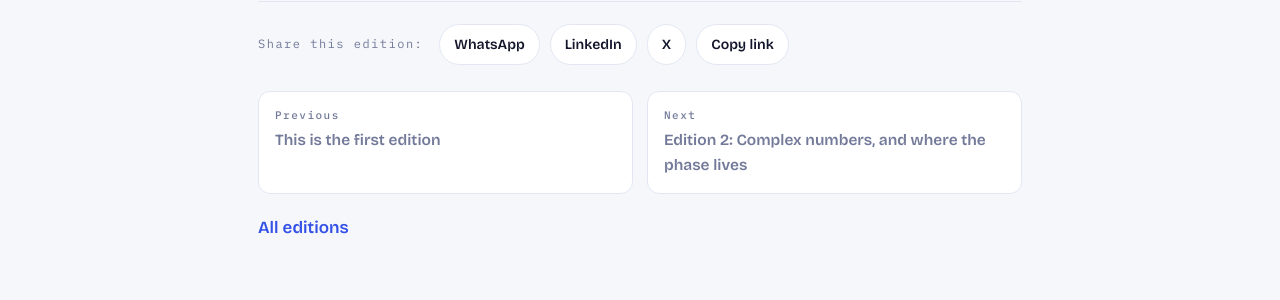
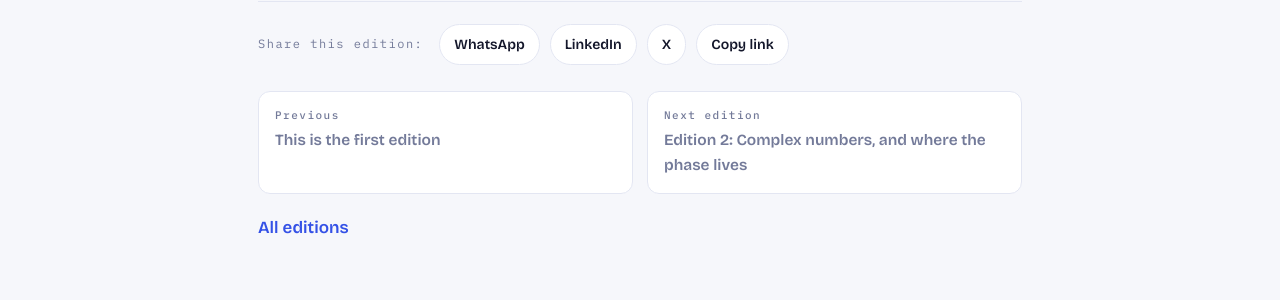
Before and after one commit to mayankmarch25/quantumpulse, a Jekyll site: the page built from _posts/2026-11-10-a-bit-a-coin-and-a-qubit.md, in a window 1280 px wide and 900 px high, scrolled down 7357 px. Shown: the part 152-452 px from the top of the window. Built offline with Jekyll 4.4.1, drawn with Linux system fonts in a browser that asks for light colours.

Commit message:
Add files via upload

```diff
--- a/_layouts/edition.html
+++ b/_layouts/edition.html
@@ -39,7 +39,7 @@
     </div>
     <nav class="ed-nav">
       {% if page.previous %}<a href="{{ site.baseurl }}{{ page.previous.url }}"><small>Previous</small>Edition {{ page.previous.edition }}: {{ page.previous.title }}</a>{% else %}<span><small>Previous</small>This is the first edition</span>{% endif %}
-      {% if page.next %}<a href="{{ site.baseurl }}{{ page.next.url }}"><small>Next</small>Edition {{ page.next.edition }}: {{ page.next.title }}</a>{% else %}<span><small>Next {{ site.publish_day }}</small>{{ page.next_title | default: "Edition in progress" }}</span>{% endif %}
+      {% if page.next %}<a href="{{ site.baseurl }}{{ page.next.url }}"><small>Next</small>Edition {{ page.next.edition }}: {{ page.next.title }}</a>{% else %}<span><small>Next edition</small>{{ page.next_title | default: "Edition in progress" }}</span>{% endif %}
     </nav>
     <a class="back-link" href="{{ site.baseurl }}/archive/">All editions</a>
   </footer>
```
